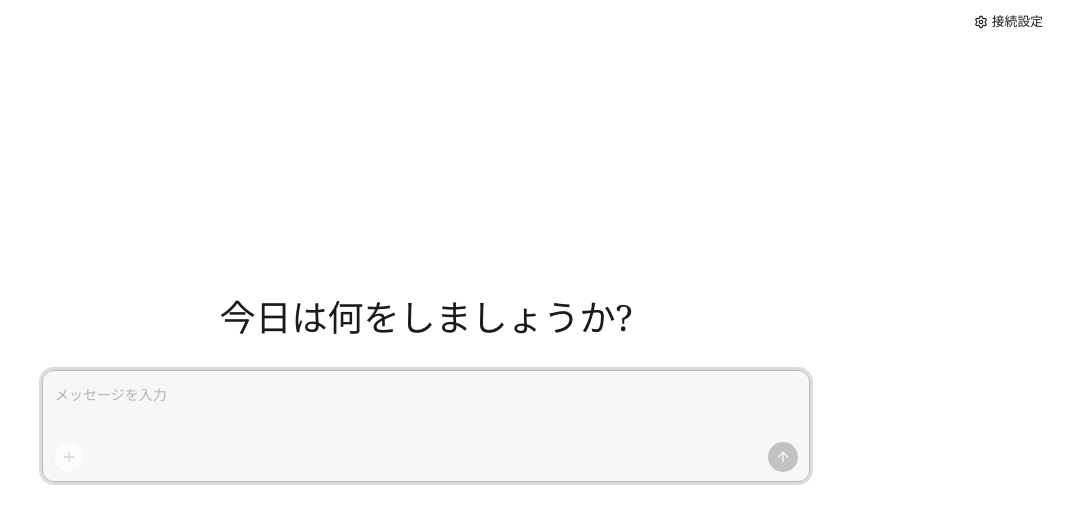
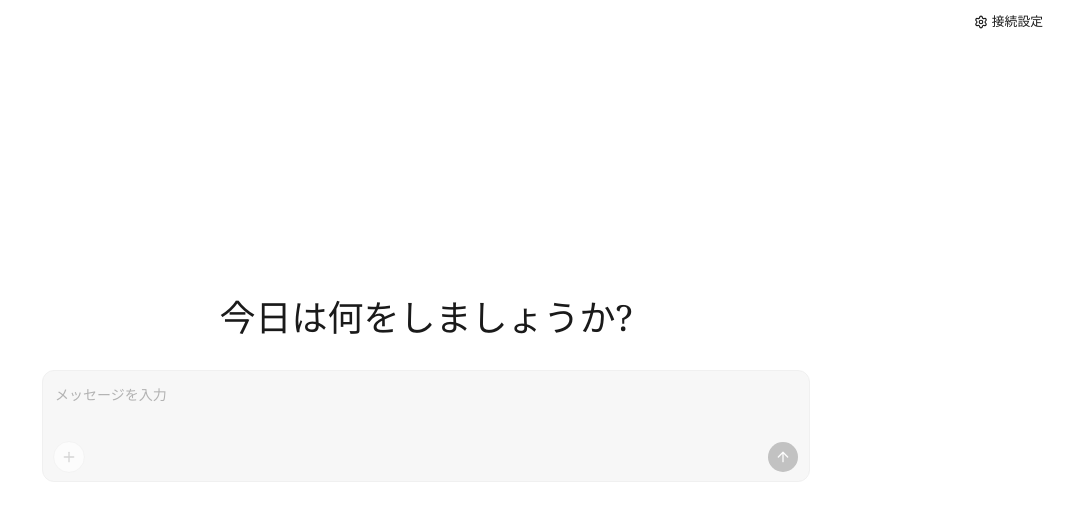
Before and after one commit to Harukotokoto/open-ui, a React (Vite) app: page / in a window 1280 px wide. Shown: the top 524 px of the page, without its empty margins (214-1280 px from the left). Built offline with nearby package versions, Linux system fonts and the light colour scheme.

Commit message:
style(composer): フォーカス時の枠線の変化をなくす

```diff
--- a/src/components/composer/composer.tsx
+++ b/src/components/composer/composer.tsx
@@ -58,7 +58,8 @@ export function Composer({
 
   return (
     <form ref={formRef} onSubmit={submit} className="w-full">
-      <InputGroup>
+      {/* フォーカス時も枠線を変えない(カーソルの点滅で入力中だと分かる) */}
+      <InputGroup className="has-[[data-slot=input-group-control]:focus-visible]:border-input has-[[data-slot=input-group-control]:focus-visible]:ring-0">
         <InputGroupTextarea
           value={text}
           onChange={(event) => setText(event.target.value)}
```
